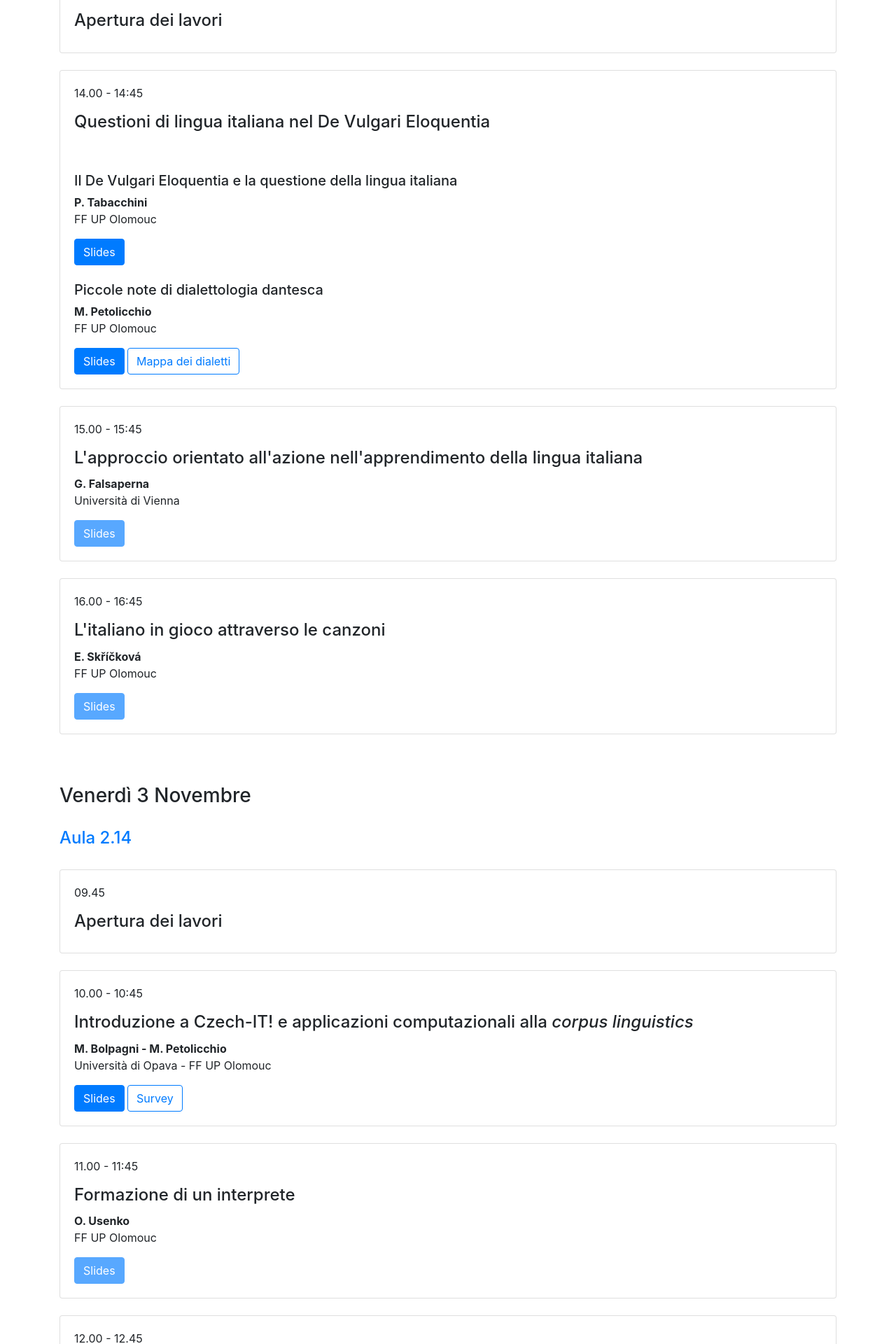
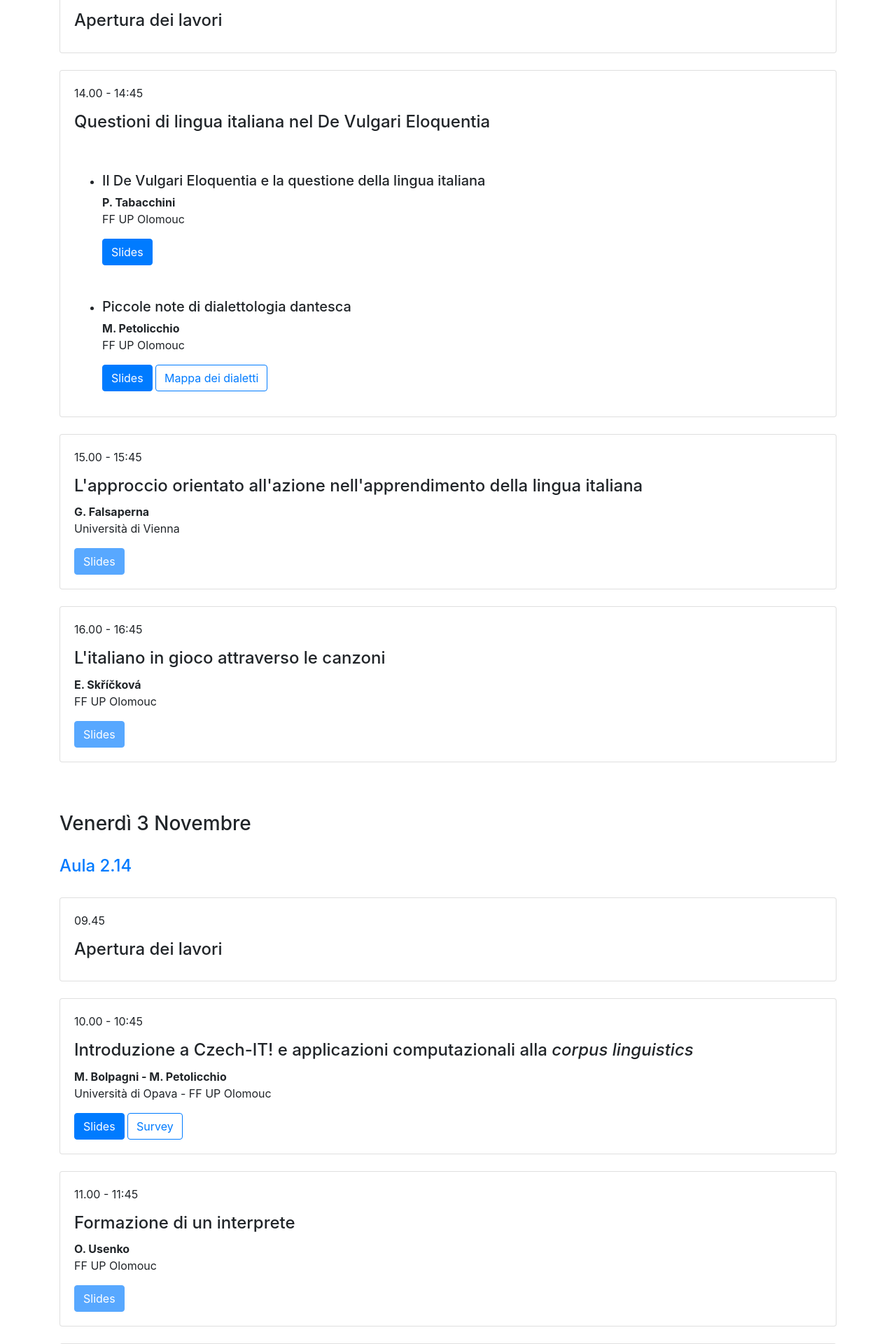
Before and after one commit to loquit/loquit.github.io, a Jekyll site: the page built from index.md, in a window 1280 px wide. Shown: the part 1161-3081 px from the top of the page at 70% size. Built offline with Jekyll 4.4.1, drawn with Linux system fonts in a browser that asks for light colours; our own code applies the rules of GitHub Pages for plain Markdown files.

Commit message:
Update index.md

```diff
--- a/index.md
+++ b/index.md
@@ -61,16 +61,20 @@
 			    <p>14.00 - 14:45</p>
 			    <h4 class="card-title">Questioni di lingua italiana nel De Vulgari Eloquentia</h4>
 			    <br><br>
+			    <ul>
+			    <li>
 			    <h5 class="">Il De Vulgari Eloquentia e la questione della lingua italiana</h5>
 			    <p class="card-text"><strong>P. Tabacchini</strong><br>
 			    FF UP Olomouc</p>
-			    <a href="https://drive.google.com/open?id=1YsUMd0mlGHyO_YCRnDSMbzEgOmjYkbJtsYRBg1ILcF8" target="_blank" class="btn btn-primary">Slides</a>
+			    <a href="https://drive.google.com/open?id=1YsUMd0mlGHyO_YCRnDSMbzEgOmjYkbJtsYRBg1ILcF8" target="_blank" class="btn btn-primary">Slides</a></li>
 			    <br><br>
+			    <li>
 			    <h5 class="">Piccole note di dialettologia dantesca</h5>
 			    <p class="card-text"><strong>M. Petolicchio</strong><br>
 			    FF UP Olomouc</p>
 			    <a href="https://drive.google.com/open?id=1sHiM5bl4c9XBUH-TFiL3jQg5RPBUMNs6iRIbk3U9wnk"  target="_blank" class="btn btn-primary">Slides</a>
-			    <a href="https://drive.google.com/open?id=1Nt1RFtAk3OU7HdWV2nvY7loerog&usp=sharing" target="_blank" class="btn btn-outline-primary">Mappa dei dialetti</a>
+			    <a href="https://drive.google.com/open?id=1Nt1RFtAk3OU7HdWV2nvY7loerog&usp=sharing" target="_blank" class="btn btn-outline-primary">Mappa dei dialetti</a></li>
+			    </ul>
 			  </div>
 			</div>
 			<br>
```
